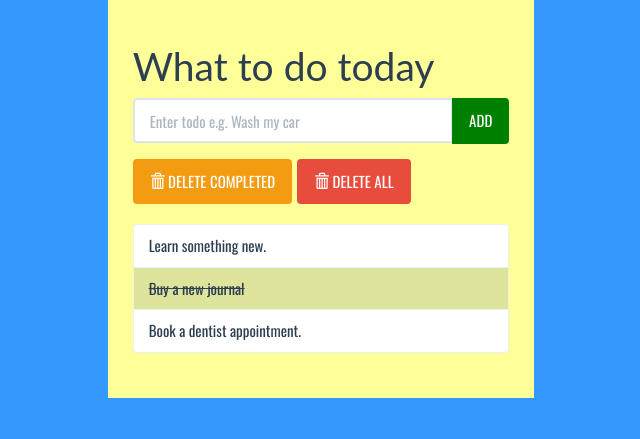
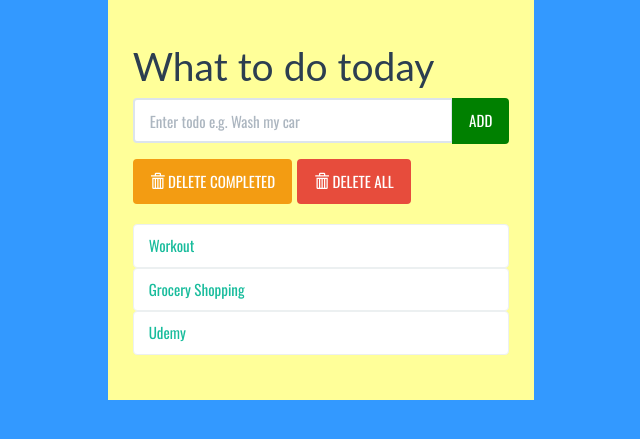
Before and after one commit to pate2432/todoapp, a Django app: page / in a window 1280 px wide. Shown: the part 129-568 px from the top of the page, without its empty margins (319-959 px from the left). Run offline with Django 4.2, Linux system fonts and the light colour scheme; data comes from the database, SQL or seed files in the repository; some libraries are stand-ins or nearby versions.

Commit message:
Display database items

```diff
--- a/todolist/templates/todolist/index.html
+++ b/todolist/templates/todolist/index.html
@@ -54,9 +54,16 @@
 				</div>
 
 				<ul class="list-group t20">
-					<li class="list-group-item">Learn something new.</li>
-					<li class="list-group-item todo-completed">Buy a new journal</li>
-					<li class="list-group-item">Book a dentist appointment.</li>
+					{% for todolist in todo_items%}
+					{% if todolist.completed %}
+					<li class="list-group-item todo-completed">{{todolist.text}}</li>
+					{% else %}
+					<a href="#">
+						<li class="list-group-item">{{todolist.text}}</li>
+					</a>
+					{% endif %}
+					{% endfor %}
+
 				</ul>
 			</div>
 		</div>
--- a/todolist/views.py
+++ b/todolist/views.py
@@ -1,7 +1,11 @@
 from django.shortcuts import render
+
+from .models import Todolist
 
 # Create your views here.
 
 
 def index(request):
-    return render(request, 'todolist/index.html')
+    todo_items = Todolist.objects.order_by('id')
+    context = {'todo_items': todo_items}
+    return render(request, 'todolist/index.html', context)
```
Also changed, not shown: 1 other file.
